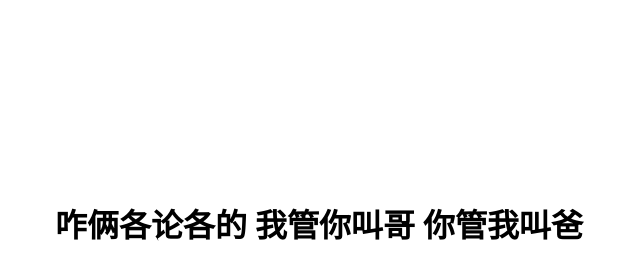
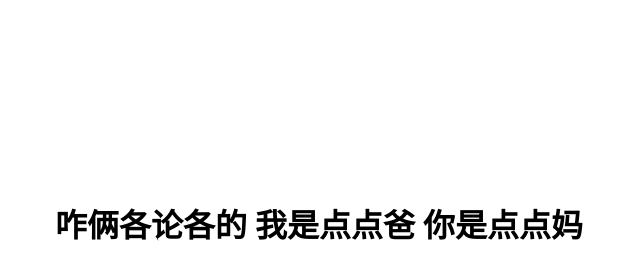
Before and after one commit to MEIoba/MEIoba.github.io, a plain HTML site: page index.html in a window 1280 px wide. Shown: the whole page, without its empty margins (321-961 px from the left). Drawn offline with Linux system fonts and the light colour scheme.

Commit message:
Update index.html

```diff
--- a/index.html
+++ b/index.html
@@ -18,7 +18,7 @@
 
 <body>
     <div class="h1">
-        <h1>咋俩各论各的 我管你叫哥 你管我叫爸</h1>
+        <h1>咋俩各论各的 我是点点爸 你是点点妈</h1>
     </div>
     <script>
         document.querySelector('.h1').onclick = function () {
```
